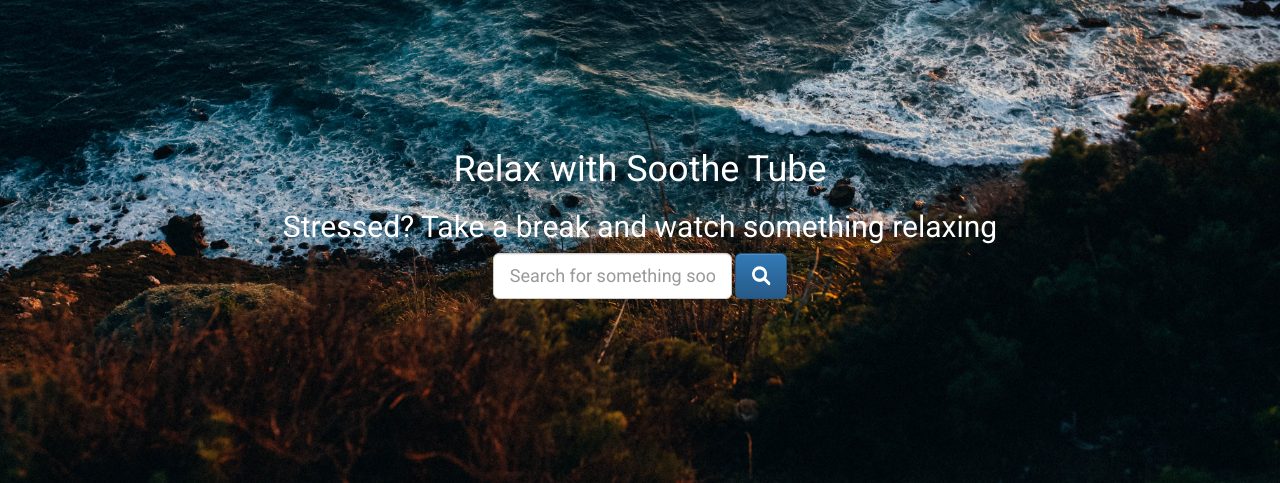
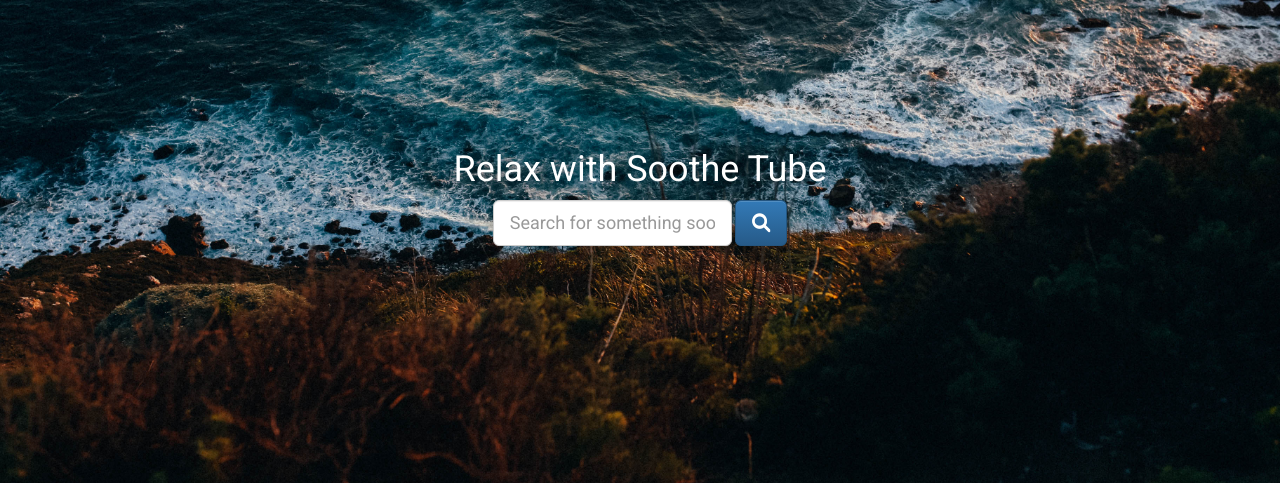
Before and after one commit to allisonPlusPlus/SootheTube, a PHP site: page / in a window 1280 px wide. Shown: the part 250-733 px from the top of the page. Run offline with PHP 8.4, Linux system fonts and the light colour scheme; some libraries are stand-ins or nearby versions.

Commit message:
Delete h2

```diff
--- a/index.html
+++ b/index.html
@@ -22,7 +22,7 @@
                <div class="col-lg-12">
                    <div class="content">
                       <h1 class="text-center h1">Relax with Soothe Tube</h1>
-                      <h2 class="text-center h2"> Stressed? Take a break and watch something relaxing</h2>
+
                     </div>
                   </div>
                 </div>
--- a/main.css
+++ b/main.css
@@ -21,7 +21,7 @@ body {
   margin-top: 400px;
 }
 
-.h1, .h2 {
+.h1{
   color: white;
 }
 
```
